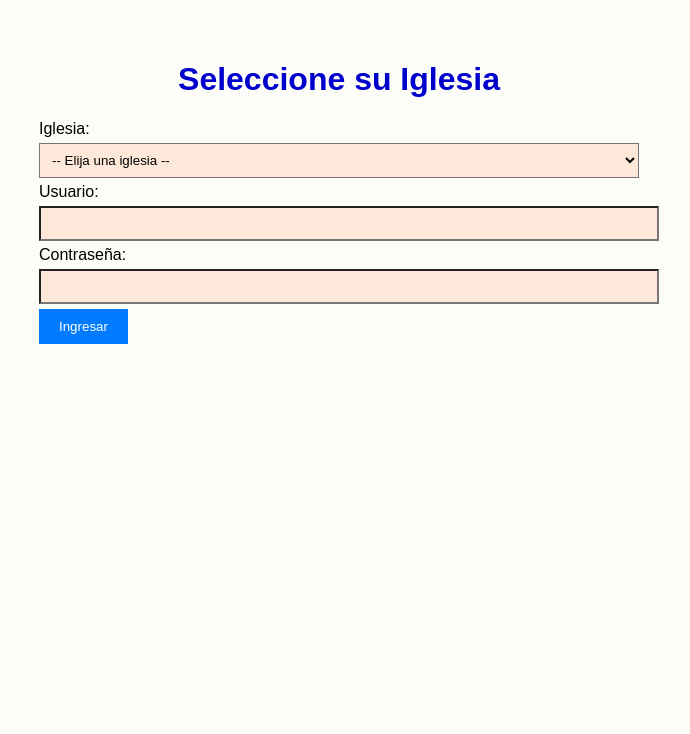
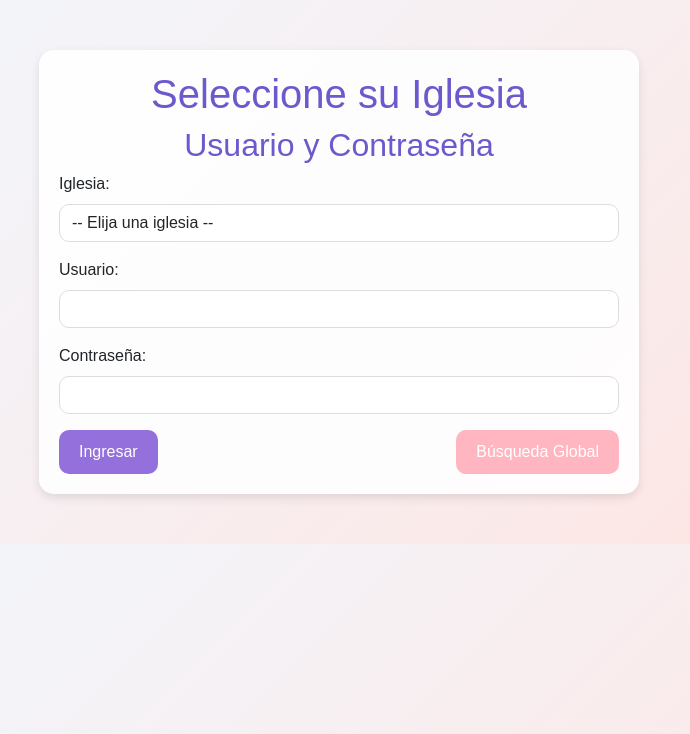
Before and after one commit to bombasin111/iglesias-app, a PHP site: page / in a window 1280 px wide. Shown: the top 734 px of the page, without its empty margins (301-991 px from the left). Run offline with PHP 8.4, Linux system fonts and the light colour scheme; data comes from the database, SQL or seed files in the repository; some libraries are stand-ins or nearby versions.

Commit message:
Corregida buscar global e index a PostgreSQL

```diff
--- a/index.php
+++ b/index.php
@@ -9,45 +9,151 @@ if (isset($_SESSION['id_iglesia'])) {
 }
 
 // Obtener lista de iglesias desde la base de datos
-$query = $conexion->query("SELECT id, nombre, contraseña FROM iglesias");
+$query = $conexion->query("SELECT id, nombre FROM iglesias");
 $iglesias = $query->fetchAll();
+
+// Procesar el formulario de autenticación para la búsqueda global
+if ($_SERVER['REQUEST_METHOD'] === 'POST' && isset($_POST['buscar_global'])) {
+    $usuario_global = $_POST['usuario_global'];
+    $contraseña_global = $_POST['contraseña_global'];
+
+    // Depuración: Mostrar los valores ingresados
+    echo "Usuario ingresado: $usuario_global<br>";
+    echo "Contraseña ingresada: $contraseña_global<br>";
+
+    // Obtener el hash de la contraseña desde la base de datos
+    $query = $conexion->prepare("SELECT id, contraseña FROM iglesias WHERE usuario = ?");
+    $query->execute([$usuario_global]);
+    $usuario = $query->fetch();
+
+    if ($usuario) {
+        // Verificar la contraseña usando password_verify
+        if (password_verify($contraseña_global, $usuario['contraseña'])) {
+            // Autenticación exitosa para búsqueda global
+            $_SESSION['busqueda_global'] = true;
+            header('Location: buscar_global.php');
+            exit;
+        } else {
+            $error_global = "Usuario o contraseña incorrectos.";
+            echo "Error: $error_global<br>"; // Depuración: Mostrar el error
+        }
+    } else {
+        $error_global = "Usuario o contraseña incorrectos.";
+        echo "Error: $error_global<br>"; // Depuración: Mostrar el error
+    }
+}
 ?>
 
 <!DOCTYPE html>
-<html>
+<html lang="es">
 <head>
+    <meta charset="UTF-8">
+    <meta name="viewport" content="width=device-width, initial-scale=1.0">
     <title>Bienvenida - Iglesias de la Localidad</title>
+    <!-- Bootstrap CSS -->
+    <link href="https://cdn.jsdelivr.net/npm/bootstrap@5.3.0/dist/css/bootstrap.min.css" rel="stylesheet">
     <style>
-        body { background-color: rgb(252, 252, 248) ; font-family: Arial, sans-serif; max-width: 600px; margin: 20px auto; padding: 20px; }
-        select, input { background: rgb(253, 232, 217); width: 100%; padding: 8px; margin: 5px 0; }
-        button { background: #007bff; color: white; border: none; padding: 10px 20px; cursor: pointer; }
-        h1 {
+        body {
+            background: linear-gradient(135deg, #f0f8ff, #ffe4e1); /* Fondo pastel celeste y rosado */
+            font-family: Arial, sans-serif;
+        }
+        .container {
+            max-width: 600px;
+            margin: 50px auto;
+            padding: 20px;
+            background: rgba(255, 255, 255, 0.9); /* Fondo semi-transparente */
+            border-radius: 15px;
+            box-shadow: 0 4px 10px rgba(0, 0, 0, 0.1);
+        }
+        h1, h2 {
+            color: #6a5acd; /* Color celeste oscuro */
             text-align: center;
-            color: mediumblue;
         }
-        .lou-btn {
+        .form-control {
+            background: rgba(255, 255, 255, 0.9); /* Fondo semi-transparente para inputs */
+            border: 1px solid #ddd;
+            border-radius: 10px;
+        }
+        .btn-primary {
+            background-color: #9370db; /* Color lila pastel */
+            border: none;
+            border-radius: 10px;
+            padding: 10px 20px;
+        }
+        .btn-primary:hover {
+            background-color: #7b68ee; /* Color lila más oscuro al pasar el mouse */
+        }
+        .btn-secondary {
+            background-color: #ffb6c1; /* Color rosado pastel */
+            border: none;
+            border-radius: 10px;
+            padding: 10px 20px;
+        }
+        .btn-secondary:hover {
+            background-color: #ff69b4; /* Color rosado más oscuro al pasar el mouse */
+        }
+        .error {
+            color: #ff4500; /* Color naranja para errores */
             text-align: center;
         }
     </style>
 </head>
 <body>
+    <div class="container">
         <h1>Seleccione su Iglesia</h1>
+        <h2>Usuario y Contraseña</h2>
         <form method="POST" action="login.php">
-        <label>Iglesia:</label>
-        <select name="iglesia" required>
+            <div class="mb-3">
+                <label for="iglesia" class="form-label">Iglesia:</label>
+                <select class="form-control" name="iglesia" required>
                     <option value="">-- Elija una iglesia --</option>
                     <?php foreach ($iglesias as $iglesia): ?>
                         <option value="<?= htmlspecialchars($iglesia['id']) ?>"><?= htmlspecialchars($iglesia['nombre']) ?></option>
                     <?php endforeach; ?>
                 </select>
-        <br>
-        <label>Usuario:</label>
-        <input type="text" name="usuario" required>
-        <br>
-        <label>Contraseña:</label>
-        <input type="password" name="contraseña" required>
-        <br>
-        <button type="submit" class="lou-btn">Ingresar</button>
+            </div>
+            <div class="mb-3">
+                <label for="usuario" class="form-label">Usuario:</label>
+                <input type="text" class="form-control" name="usuario" required>
+            </div>
+            <div class="mb-3">
+                <label for="contraseña" class="form-label">Contraseña:</label>
+                <input type="password" class="form-control" name="contraseña" required>
+            </div>
+            <div class="d-flex justify-content-between">
+                <button type="submit" class="btn btn-primary">Ingresar</button>
+                <button type="button" onclick="mostrarBusquedaGlobal()" class="btn btn-secondary">Búsqueda Global</button>
+            </div>
         </form>
+
+        <!-- Formulario de búsqueda global (oculto inicialmente) -->
+        <div id="busqueda-global" style="display: none; margin-top: 20px;">
+            <h2>Búsqueda Global</h2>
+            <form method="POST" action="">
+                <div class="mb-3">
+                    <label for="usuario_global" class="form-label">Usuario:</label>
+                    <input type="text" class="form-control" name="usuario_global" required>
+                </div>
+                <div class="mb-3">
+                    <label for="contraseña_global" class="form-label">Contraseña:</label>
+                    <input type="password" class="form-control" name="contraseña_global" required>
+                </div>
+                <?php if (isset($error_global)): ?>
+                    <p class="error"><?= htmlspecialchars($error_global) ?></p>
+                <?php endif; ?>
+                <div class="text-center">
+                    <button type="submit" name="buscar_global" class="btn btn-primary">Acceder a la búsqueda</button>
+                </div>
+            </form>
+        </div>
+    </div>
+
+    <!-- Bootstrap JS (opcional, si necesitas funcionalidades de Bootstrap) -->
+    <script src="https://cdn.jsdelivr.net/npm/bootstrap@5.3.0/dist/js/bootstrap.bundle.min.js"></script>
+    <script>
+        function mostrarBusquedaGlobal() {
+            document.getElementById('busqueda-global').style.display = 'block';
+        }
+    </script>
 </body>
 </html>
```
Also changed, not shown: buscar_global.php (added, +108 -0 lines). Lines whose indentation alone changed are shown as unchanged.
